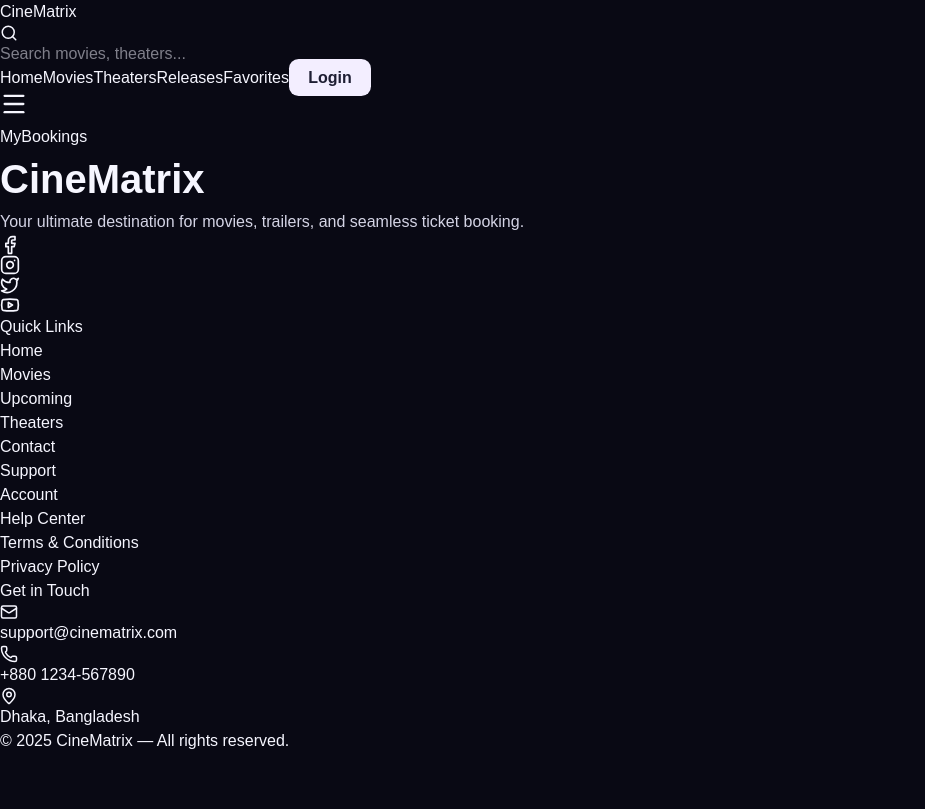
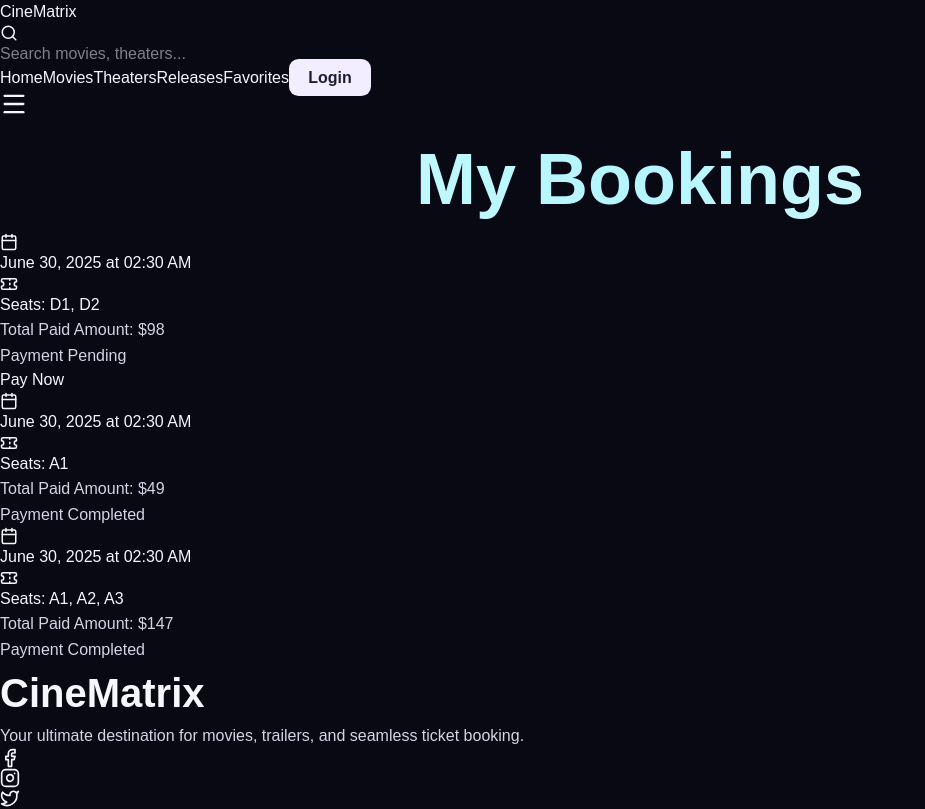
Before and after one commit to jobayerimtiaz/cine-matrix-client, a React (Vite) app: page /my-bookings in a window 1280 px wide. Shown: the top 809 px of the page, without its empty margins (0-925 px from the left). Built offline with nearby package versions, Linux system fonts and the light colour scheme; no server answers.

Commit message:
feat: enhance MyBookings page with booking details and loading state; add date formatting utility; update SeatLayout screen design

```diff
--- a/src/index.css
+++ b/src/index.css
@@ -152,6 +152,12 @@ a {
   background-color: transparent !important;
 }
 
+.clip-curved {
+  clip-path: ellipse(70% 40% at 50% 0%);
+  border-bottom-left-radius: 50%;
+  border-bottom-right-radius: 50%;
+}
+
 /* Buttons */
 .btn-light {
   background: var(--color-btn-light);
--- /dev/null
+++ b/src/lib/dateFormate.js
@@ -0,0 +1,14 @@
+const dateFormate = (dateString) => {
+  const options = {
+    year: "numeric",
+    month: "long",
+    day: "numeric",
+    timeZone: "UTC",
+    hour: "2-digit",
+    minute: "2-digit",
+  };
+  const date = new Date(dateString);
+  return date.toLocaleDateString(undefined, options);
+};
+
+export default dateFormate;
--- a/src/pages/MyBookings.jsx
+++ b/src/pages/MyBookings.jsx
@@ -1,4 +1,100 @@
+import { useEffect, useState } from "react";
+import { dummyBookingData } from "../assets/assets";
+import CinematicLoader from "../components/CinematicLoader";
+import { CalendarIcon, ClockIcon, TicketIcon } from "lucide-react";
+import dateFormate from "../lib/dateFormate";
 const MyBookings = () => {
-  return <div>MyBookings</div>;
+  const currency = import.meta.env.VITE_CURRENCY || "$";
+
+  const [bookings, setBookings] = useState([]);
+  const [isLoading, setIsLoading] = useState(true);
+
+  const getMyBookings = async () => {
+    setBookings(dummyBookingData);
+    setIsLoading(false);
+  };
+
+  useEffect(() => {
+    getMyBookings();
+  }, []);
+
+  return !isLoading ? (
+    <div className="max-w-3xl mx-auto mt-24 p-4 text-white">
+      <h1 className="text-2xl font-bold mb-6">My Bookings</h1>
+
+      {bookings.length === 0 ? (
+        <p className="text-gray-400 text-center mt-20">No bookings found.</p>
+      ) : (
+        <div className="flex flex-col gap-6">
+          {bookings.map((b) => {
+            const movie = b.show.movie;
+            const date = dateFormate(b.show.showDateTime);
+
+            return (
+              <div
+                key={b._id}
+                className="bg-gray-900 border border-gray-700 p-5 rounded-xl shadow-lg flex flex-col sm:flex-row gap-5"
+              >
+                {/* Movie Poster */}
+                <img
+                  src={movie.poster}
+                  alt={movie.name}
+                  className="w-28 sm:w-32 rounded-lg object-cover"
+                />
+
+                {/* Booking Info */}
+                <div className="flex-1">
+                  <h2 className="text-xl font-semibold">{movie.name}</h2>
+
+                  {/* Date & Time */}
+                  <div className="flex items-center gap-3 mt-2 text-gray-300">
+                    <div className="flex items-center gap-1">
+                      <CalendarIcon size={18} />
+                      <span>{date}</span>
+                    </div>
+                  </div>
+
+                  {/* Seats */}
+                  <div className="flex items-center gap-2 mt-2 text-gray-300">
+                    <TicketIcon size={18} />
+                    <span className="font-medium">
+                      Seats: {b.bookedSeats.join(", ")}
+                    </span>
+                  </div>
+
+                  {/* Amount */}
+                  <p className="text-gray-300 mt-2">
+                    Total Paid Amount:{" "}
+                    <span className="font-semibold text-white">
+                      {currency}
+                      {b.amount}
+                    </span>
+                  </p>
+
+                  {/* Status */}
+                  <p
+                    className={`mt-2 font-semibold ${
+                      b.isPaid ? "text-green-400" : "text-yellow-400"
+                    }`}
+                  >
+                    {b.isPaid ? "Payment Completed" : "Payment Pending"}
+                  </p>
+
+                  {/* Pay Now Button */}
+                  {!b.isPaid && (
+                    <button className="mt-4 px-5 py-2 bg-primary text-white font-semibold rounded-lg hover:bg-primary/90 transition">
+                      Pay Now
+                    </button>
+                  )}
+                </div>
+              </div>
+            );
+          })}
+        </div>
+      )}
+    </div>
+  ) : (
+    <CinematicLoader />
+  );
 };
 export default MyBookings;
--- a/src/pages/SeatLayout.jsx
+++ b/src/pages/SeatLayout.jsx
@@ -123,7 +123,10 @@ const SeatLayout = () => {
 
       {/* Screen */}
       <div className="flex justify-center my-8">
-        <div className="w-72 sm:w-96 h-2 bg-gradient-to-b from-gray-300 to-gray-600 rounded-full shadow-xl" />
+        <div
+          className="w-72 sm:w-96 h-8 bg-gradient-to-b from-gray-300 to-gray-600 shadow-2xl
+               clip-curved"
+        ></div>
       </div>
 
       {/* Title */}
```
Also changed, not shown: 1 other file (tests, documents, lock files or other folders).
